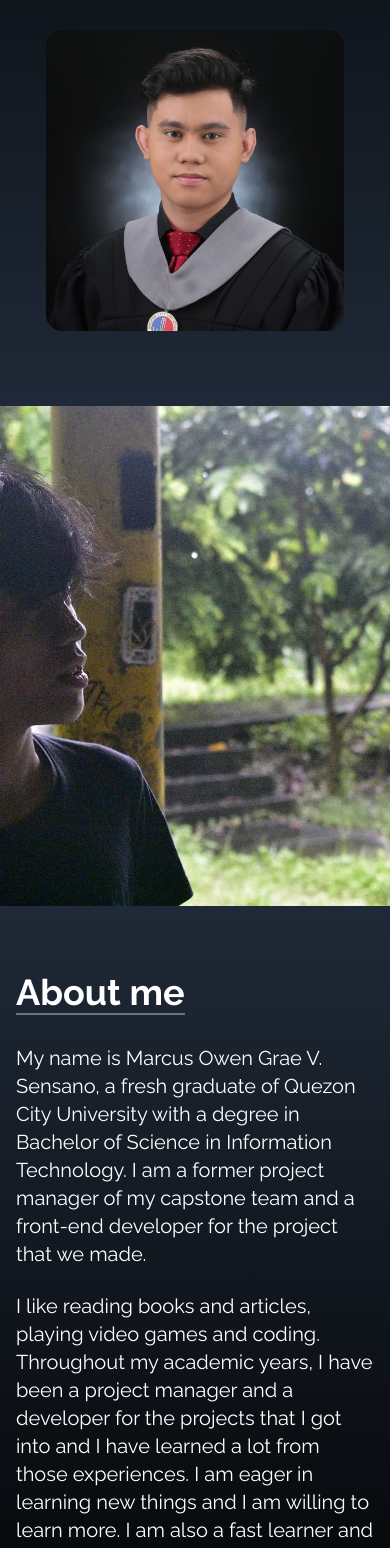
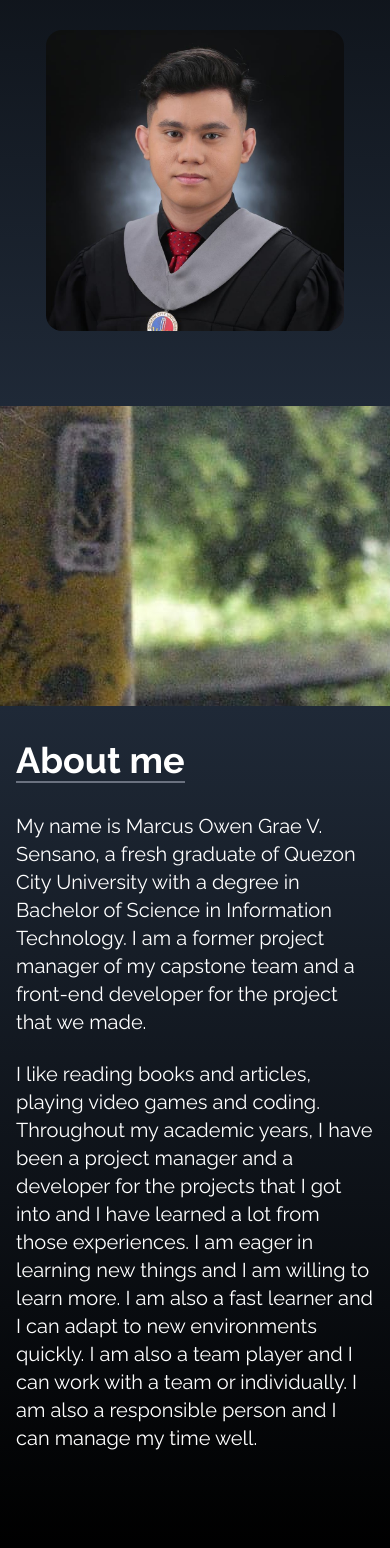
Before and after one commit to GraeonasneS/My-Portfolio, a React (Create React App) app in the folder react-portfolio/: page / in a window 390 px wide. Shown: the part 438-1986 px from the top of the page. Built offline with nearby package versions, Linux system fonts and the light colour scheme.

Commit message:
Minor changes

```diff
--- a/react-portfolio/src/App.js
+++ b/react-portfolio/src/App.js
@@ -17,10 +17,10 @@ function App() {
       <ScrollToTop />
       {/* <SlidingElement /> */}
       <div
-        className="bg-fixed bg-center bg-cover"
+        className="bg-fixed bg-center md:bg-cover"
         style={{ backgroundImage: `url(${paraImg})` }}
       >
-        <div className="h-[500px] bg-opacity-75 flex justify-center pt-20"></div>
+        <div className="h-[300px] md:h-screen bg-opacity-75 flex justify-center"></div>
       </div>
       <SocialLinks />
       <About />
--- a/react-portfolio/src/components/About.jsx
+++ b/react-portfolio/src/components/About.jsx
@@ -4,7 +4,7 @@ const About = () => {
   return (
     <div
       name="about"
-      className="w-full h-screen bg-gradient-to-b from-gray-800 to-black text-white"
+      className="w-full h-screen bg-gradient-to-b from-gray-800 to-black text-white pt-56 md:pt-0 pb-72 md:pb-0"
     >
       <div className="max-w-screen-lg p-4 mx-auto flex flex-col justify-center w-full h-full">
         <div className="pb-8">
--- a/react-portfolio/src/components/Home.jsx
+++ b/react-portfolio/src/components/Home.jsx
@@ -9,7 +9,7 @@ export const Home = () => {
       name="home"
       className="h-screen bg-gradient-to-b from-black to-gray-800 "
     >
-      <div className="max-w-screen-lg mx-auto flex flex-col items-center justify-center h-full px-4 md:flex-row">
+      <div className="max-w-screen-lg mx-auto flex flex-col items-center justify-center h-full px-4 pt-52 md:pt-0 md:flex-row">
         <div className="flex flex-col justify-center py-6">
           <h2 className="text-4xl sm:text-7xl font-bold text-white">
             I'm an aspiring developer
@@ -35,7 +35,7 @@ export const Home = () => {
             </Link>
           </div>
         </div>
-        <div>
+        <div className="mb-52 md:mb-0 md:mt-[-50px]">
           <img
             src={MyImage}
             alt="myProfile"
--- a/react-portfolio/src/components/Portfolio.jsx
+++ b/react-portfolio/src/components/Portfolio.jsx
@@ -40,7 +40,7 @@ const Portfolio = () => {
       className="bg-gradient-to-b from-black to-gray-800 w-full text-white md:h-screen"
     >
       <div className="max-w-screen-lg p-4 mx-auto flex flex-col justify-center w-full h-full">
-        <div className="pb-4 pt-20 md:pt-20">
+        <div className="pb-4 pt-20 md:pt-54">
           <p className="text-4xl font-bold inline border-b-2 border-gray-500">
             Portfolio
           </p>
```
